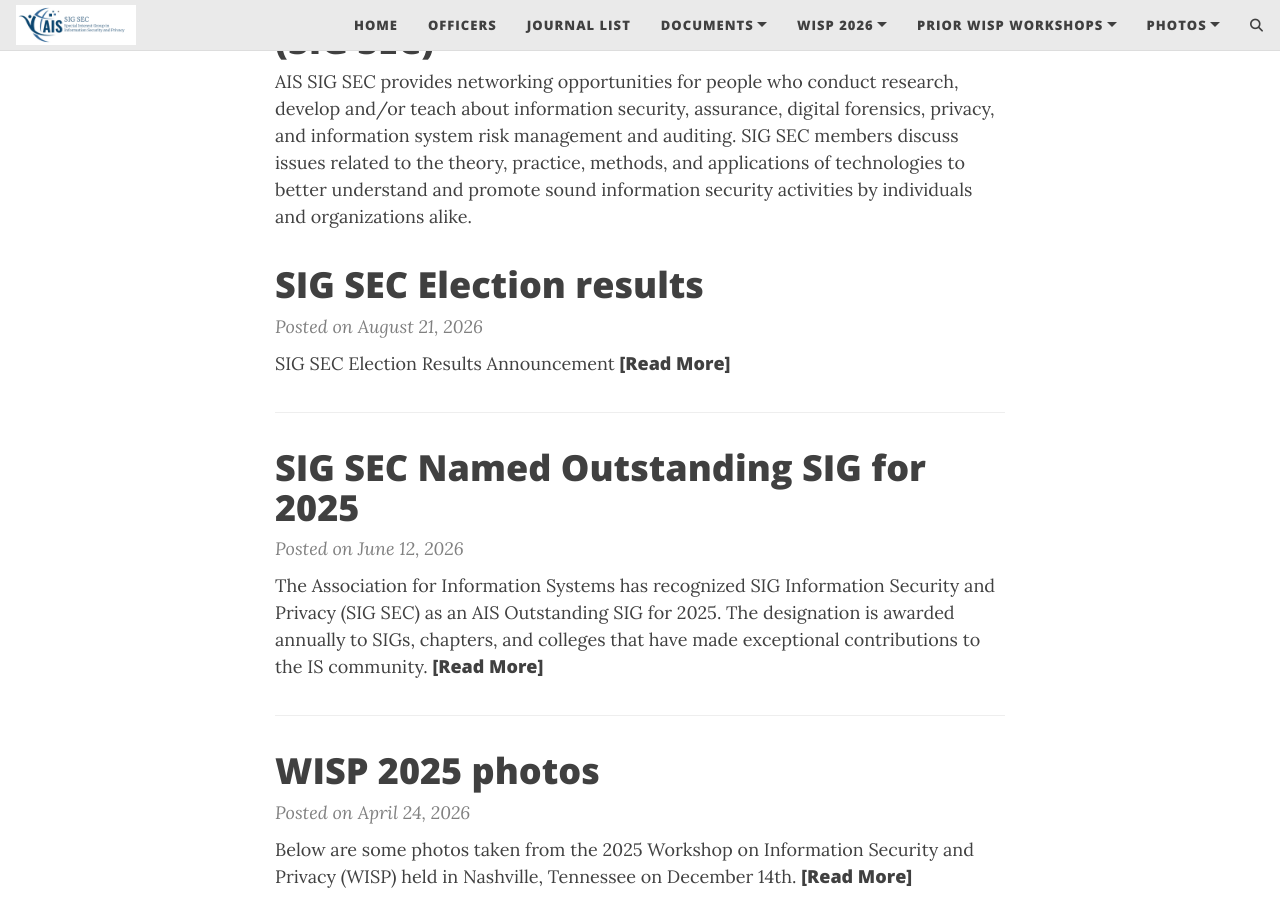
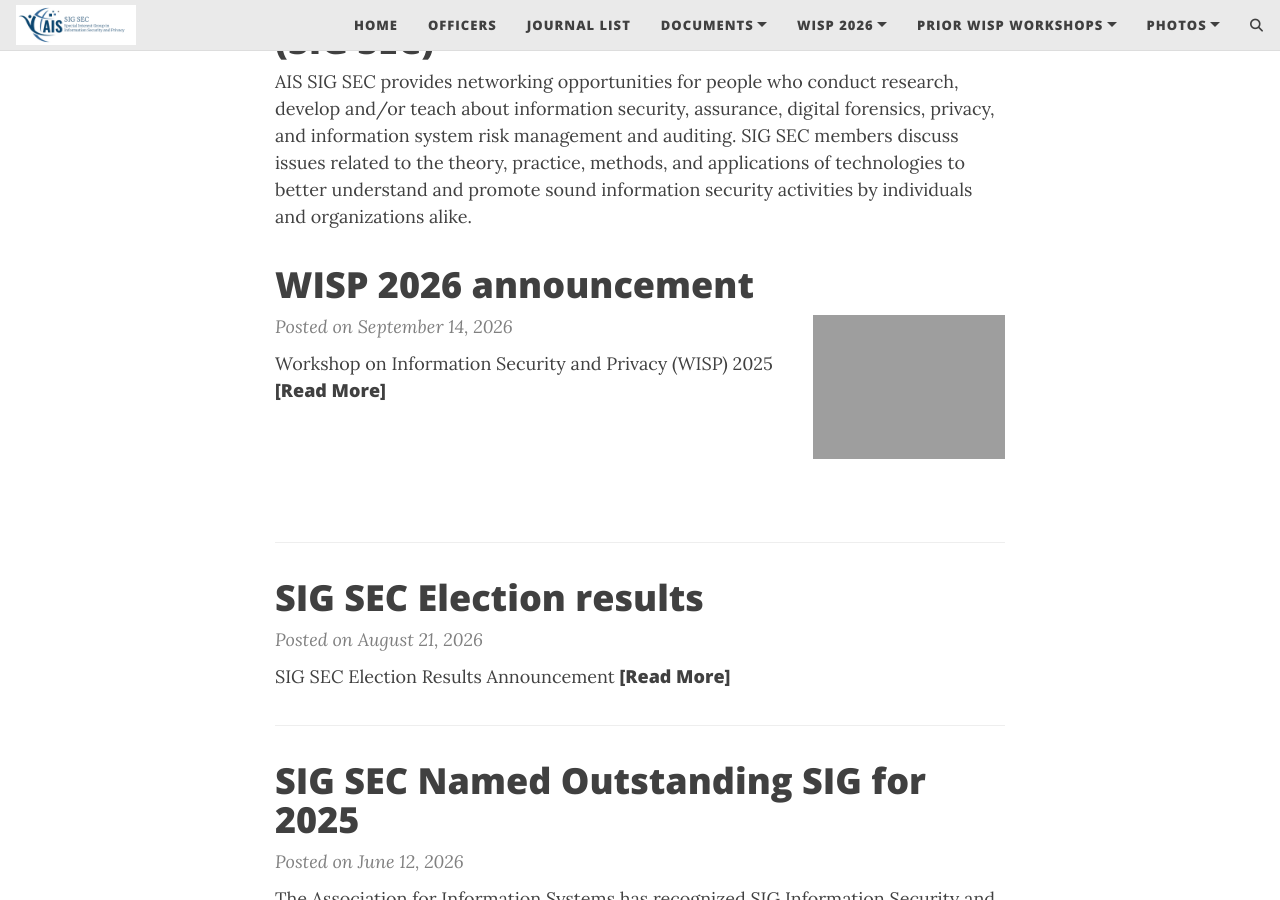
Before and after one commit to ais-sigsec/ais-sigsec.github.io, a Jekyll site: the page built from index.html, in a window 1280 px wide and 900 px high, scrolled down 382 px. Built offline with Jekyll 4.4.1, drawn with Linux system fonts in a browser that asks for light colours; the list of posts is cut into pages by our own code; comment, search, counter and statistics services are not loaded; some of the changed lines change nothing that is shown.

Commit message:
Add WISP 2026 details

```diff
--- a/_config.yml
+++ b/_config.yml
@@ -28,6 +28,8 @@
     - Bylaws: "/assets/docs/sigsec_bylaws.docx"
     - --
   WISP 2026:
+    - Call for Papers: "https://easychair.org/cfp/wisp2026"
+    - Submissions: "https://easychair.org/conferences/?conf=wisp2026"
     - Paper template: "/assets/docs/wisp_2026_paper_template.docx"
     - Poster template: "/assets/docs/wisp_2026_poster_template.pptx"
   Prior WISP workshops:
--- /dev/null
+++ b/_posts/2026-09-14-wisp-2026.md
@@ -0,0 +1,53 @@
+---
+layout: post
+title: WISP 2026 announcement
+cover-img: /assets/img/icis-2026-logo-2.jpg
+---
+
+**Workshop on Information Security and Privacy (WISP) 2025**
+
+Hosted by AIS Special Interest Group on Information Security and Privacy (SIG SEC)
+
+**LOCATION/DATE:** Lisbon, Portugal, Saturday, December 12, 2026
+
+**SUBMISSION DEADLINE:** October 14, 2026
+
+**WORKSHOP DESCRIPTION:**
+
+The AIS Special Interest Group on Information Security and Privacy (SIG SEC) is pleased to announce its twenty-first annual Workshop on Information Security and Privacy (WISP) to be held pre-ICIS on Saturday, December 12, 2026, in person at the Hyatt Regency Lisbon Hotel in Lisbon, Portugal.
+
+This workshop is a premier research forum for the leading researchers, practitioners, and doctoral students interested in information security, privacy, ethics, and trust to exchange ideas and collaborate with the members of the SIGSEC community and others. We invite individuals to submit research articles, case studies, position papers, research-in-progress, methodology papers, and panel discussion proposals that address all interesting aspects of information security, assurance, and privacy, including but not limited to:
+
+- Socio-technical systems analysis of security and privacy
+- Cultural issues in information security and privacy
+- Behavioral issues in information security (e.g., insider threat)
+- IT risk analysis, threat assessment, and incident response
+- Penetration and intrusion detection analysis of vulnerabilities and risk exposure
+- Security and privacy in e-government, organizations, and social networks
+- Impact of cybersecurity on citizens and national security
+- Digital forensics
+- Security analytics, machine learning, and artificial intelligence
+- Deepfakes, disinformation, misinformation, and multimodal data quality analysis
+- Bright and dark sides of AI; security, privacy, technology, and tools
+- Legal, societal, and ethical issues in high-tech crime
+- Cybersecurity education, pedagogy, and skill development
+- Cybercrime, cyber threat intelligence, detection, and mitigation
+- Future advances in information security and privacy
+- Inter- and intraorganizational practices, strategies, and governance for cybersecurity and privacy
+
+All submitted papers undergo a double-blind peer-review process. Please submit your papers using our conference submission system at https://easychair.org/conferences/?conf=wisp2026.
+
+All submissions should be in PDF format and use the workshop template only, with no author names or other identification in the manuscript file, including document properties and tracked changes (please blind the submission). Please use the WISP2026 style for your paper and references.
+
+Paper and poster templates are available for download from the AIS SIG SEC website (https://ais-sigsec.org, choose the “WISP 2026” menu option at the top of the page). All authors should be prepared to review 1-2 other papers. Completed research and case study papers should be limited to 15 pages (including appendices but excluding references). Research-in-progress papers should be limited to eight pages (including appendices but excluding references). Panel proposals should be limited to three pages in length. Final camera-ready manuscripts of accepted submissions should include the author's name, email address, and affiliation.
+
+WISP is a supportive, collegial workshop that encourages doctoral research. Notable papers authored (or co-authored) by Ph.D. students may be nominated for awards. High-quality review feedback is a hallmark of this workshop, and top reviews are also recognized.
+
+Email questions about submissions to <andy.green@kennesaw.edu> with WISP2026 in the subject line.
+
+**DATES:**
+
+- Submission Deadline: October 14, 2026
+- Notification of Acceptance: November 9, 2026
+- Revised, Camera-ready Document due: December 4, 2026
+- Workshop Date: Saturday, December 12, 2026
```
Also changed, not shown: assets/img/icis-2026-logo-1.jpg (added), assets/img/icis-2026-logo-2.png (added), 1 other file.
